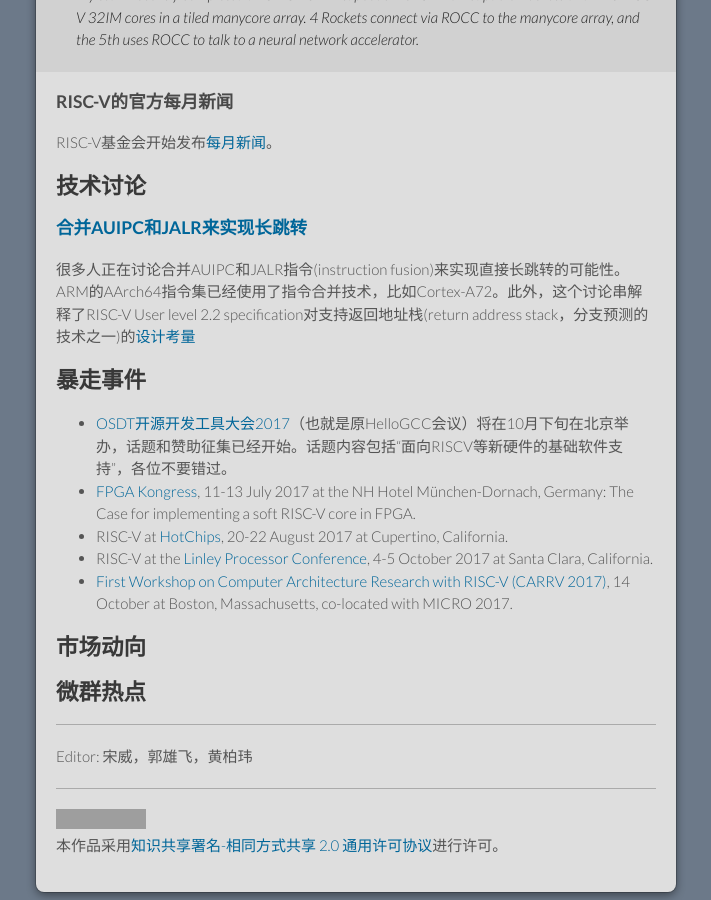
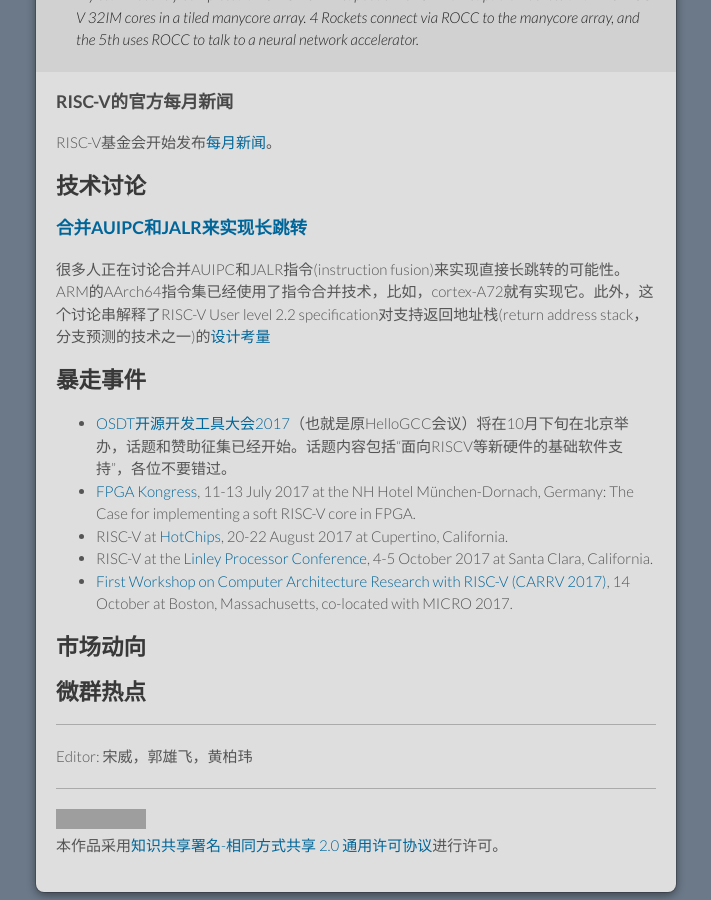
Before and after one commit to cnrv/home, a Jekyll site: the page built from bi-week-rpts/2017-07-06.md, in a window 1280 px wide and 900 px high, scrolled down 1579 px. Shown: the whole window, without its empty margins (284-995 px from the left). Built offline with Jekyll 4.4.1, drawn with Linux system fonts in a browser that asks for light colours; our own code applies the rules of GitHub Pages for plain Markdown files; grey boxes are pictures that could not be loaded.

Commit message:
Update 2017-07-06.md

```diff
--- a/bi-week-rpts/2017-07-06.md
+++ b/bi-week-rpts/2017-07-06.md
@@ -58,7 +58,7 @@ RISC-V基金会开始发布[每月新闻](https://riscv.org/2017/06/risc-v-e-new
 
 ## 技术讨论
 ### [合并AUIPC和JALR来实现长跳转](https://groups.google.com/a/groups.riscv.org/d/msgid/isa-dev/CAMU%2BEkymBpzCh9bTZ37DCWSgt2_Yypr8%3DKMmRQqUsiYVe9QAdQ%40mail.gmail.com?utm_medium=email&utm_source=footer)
-很多人正在讨论合并AUIPC和JALR指令(instruction fusion)来实现直接长跳转的可能性。ARM的AArch64指令集已经使用了指令合并技术，比如Cortex-A72。此外，这个讨论串解释了RISC-V User level 2.2 specification对支持返回地址栈(return address stack，分支预测的技术之一)的[设计考量](https://groups.google.com/a/groups.riscv.org/d/msgid/isa-dev/22781.41698.49397.828281%40KAMacBookPro2016.local)
+很多人正在讨论合并AUIPC和JALR指令(instruction fusion)来实现直接长跳转的可能性。ARM的AArch64指令集已经使用了指令合并技术，比如，cortex-A72就有实现它。此外，这个讨论串解释了RISC-V User level 2.2 specification对支持返回地址栈(return address stack，分支预测的技术之一)的[设计考量](https://groups.google.com/a/groups.riscv.org/d/msgid/isa-dev/22781.41698.49397.828281%40KAMacBookPro2016.local)
 
 ## 暴走事件
 
```
